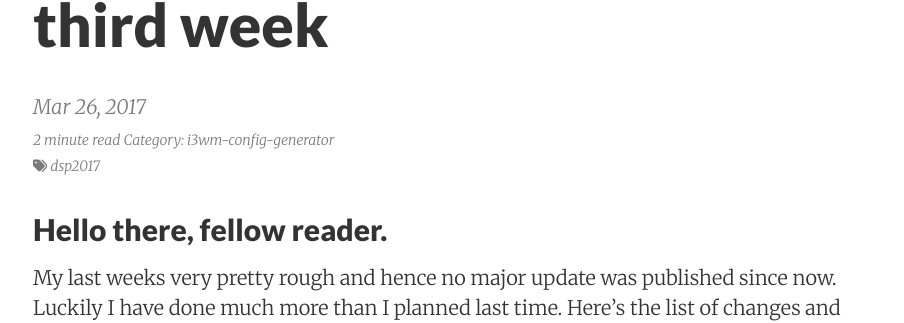
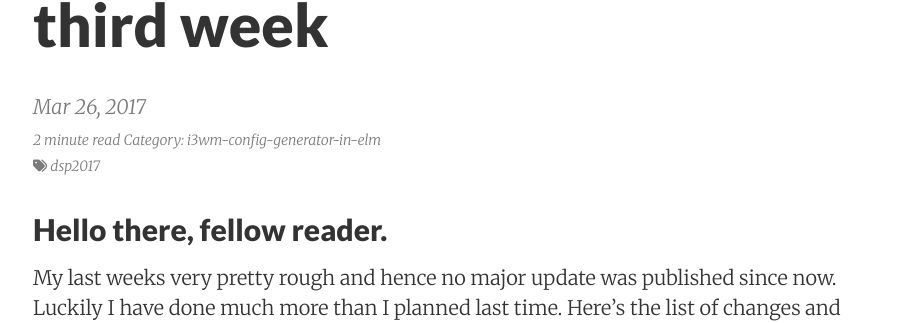
Before and after one commit to Loji/loji.github.io, a Jekyll site: the page built from _posts/2017-03-26-dsp2017-project-second-third-week.md, in a window 1280 px wide. Shown: the part 225-548 px from the top of the page, without its empty margins (187-1091 px from the left). Built offline with Jekyll 4.4.1, drawn with Linux system fonts in a browser that asks for light colours; nearby versions of some CDN libraries; comment, search, counter and statistics services are not loaded.

Commit message:
Fixing category links

```diff
--- a/_posts/2017-03-26-dsp2017-project-second-third-week.md
+++ b/_posts/2017-03-26-dsp2017-project-second-third-week.md
@@ -3,7 +3,7 @@ layout:     post
 title:      DSP2017 project - second, third week
 date:       2017-03-26 14:20:00 +0000
 summary:    A little late for a party with this update post. Luckily I have progres.
-categories: i3wm-config-generator
+categories: i3wm-config-generator-in-elm
 tags:       dsp2017
 ---
 
```
Also changed, not shown: _posts/2017-03-14-dsp2017-project-first-week.md (+1 -1 lines).
